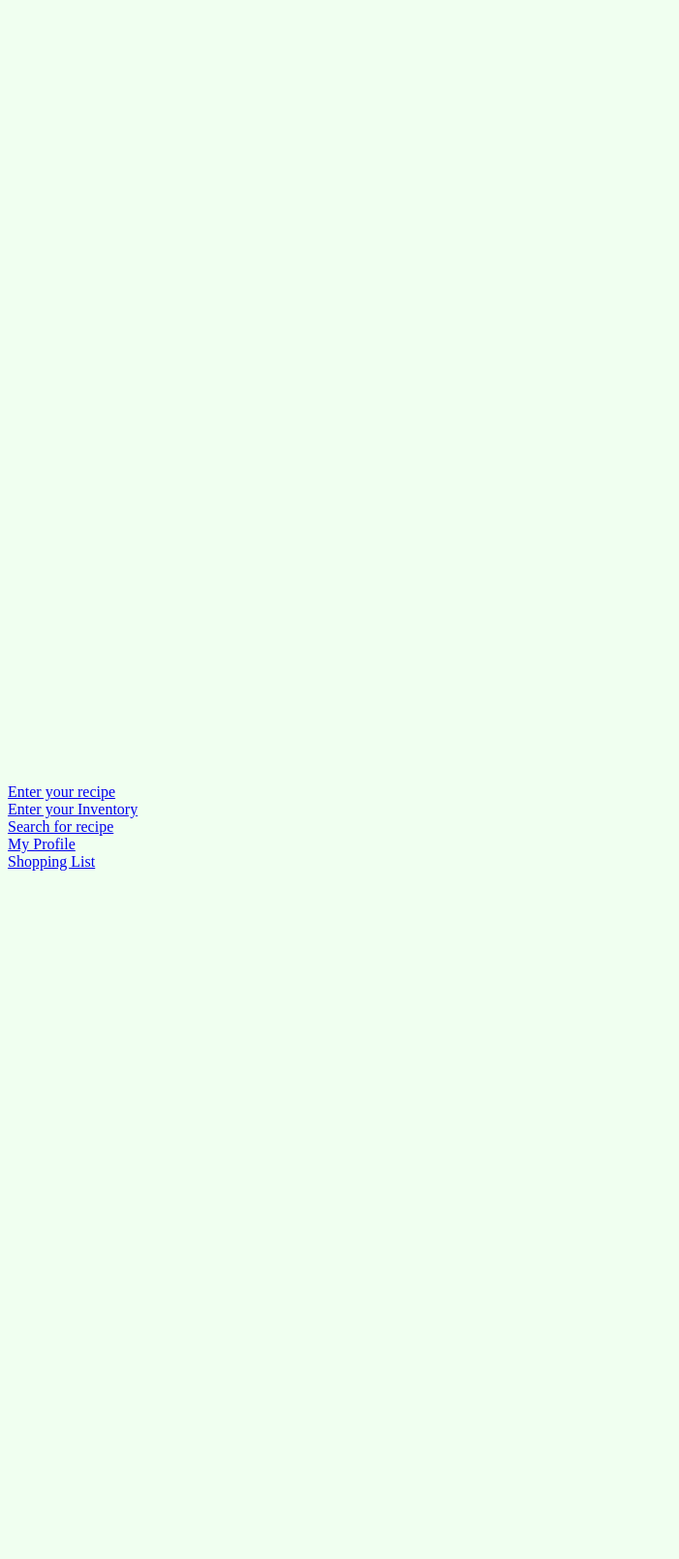
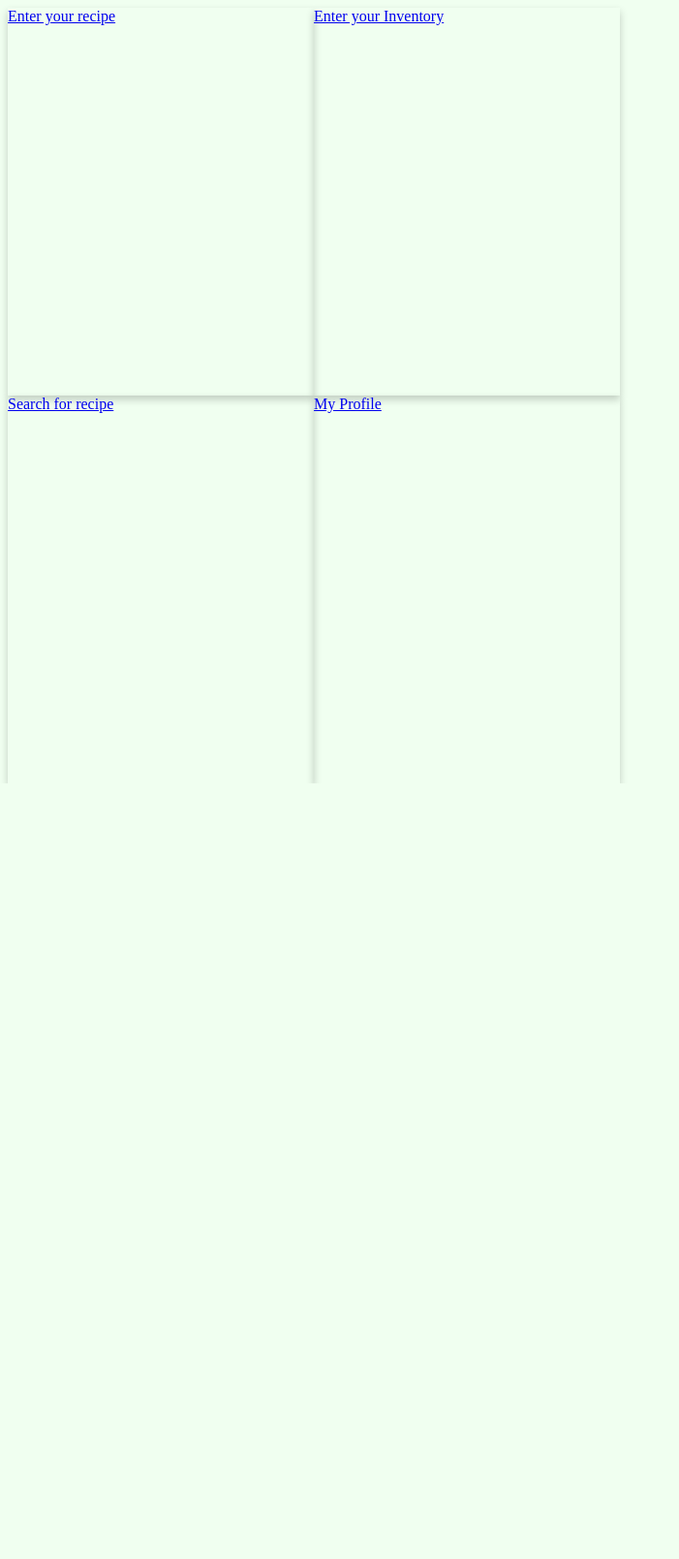
Before and after one commit to liorspitkowski/first-year-group-project, a PHP site: page /menu.html in a window 1280 px wide. Shown: the whole page at 97% size, without its empty margins (0-701 px from the left). After the commit the page ends 808 px from the top, so only its background shows below. Run offline with PHP 8.4, Linux system fonts and the light colour scheme.

Commit message:
update menu css: divide card and add card shadow

```diff
--- a/index.css
+++ b/index.css
@@ -17,11 +17,16 @@ body{
    background-color: gold;
    height:100%;
 }
+/*
+I don't know what this can do but I'll keep it cause
+the initial code I wrote had it. --Hanmin Liu
+
 .row::after{
     content:"";
     clear:both;
     display:table;
 }
+*/
 .column-1{
     float: left;
     height: 100%;
--- a/menu.css
+++ b/menu.css
@@ -12,23 +12,29 @@ body{
 .column-1{
     height:100%;
     width:50%;
+    float: left;
+}
+.block-row{
+    width:100%;
+    height:50%;
+}
+.block{
+    width:50%;
+    height:100%;
+    float:left;
+}
+.card{
+    /*Shadow*/
+    height:100%;
+    width:100%;
+    box-shadow: 0 4px 8px 0 rgba(0,0,0,0.2);
+    transition: 0.3s;
+}
+.card:hover{
+    box-shadow: 0 8px 16px 0 rgba(0,0,0,0.2);
 }
 .column-2{
     height:100%;
     width:50%;
+    float:left;
 }
-.block-1{
-
-}
-.block-2{
-
-}
-.block-3{
-
-}
-.block-4{
-
-}
-.card{
-
-}
--- a/menu.html
+++ b/menu.html
@@ -14,35 +14,43 @@
     <div class="row">
         <!--left part for 4 hyperlinks-->
         <div class="column-1">
+            <div class="block-row">
+                <div class="block">
+                    <div class="card">
+                        <a href="enterrecipe.html">Enter your recipe</a>
+                    </div>
+                </div>
+                <div class="block">
+                    <div class="card">
+                        <a href="enterinventory.html">Enter your Inventory</a>
+                    </div>
+                </div>
+            </div>
+            <div class="block-row">
+                <div class="block">
+                    <div class="card">
+                        <a href="search.html">Search for recipe</a>
+                    </div>
+                </div>
+                <div class="block">
+                    <div class="card">
+                        <a href="userprofile.html">My Profile</a>
+                    </div>
+                </div>
+            </div>
 
         </div>
         <!--right part for description-->
         <div class="column-2">
-            <div class="block-1">
-                <div class="card">
-                    <a href="enterrecipe.html">Enter your recipe</a>
-                </div>
-            </div>
-            <div class="block-2">
-                <div class="card">
-                    <a href="enterinventory.html">Enter your Inventory</a>
-                </div>
-            </div>
-            <div class="block-3">
-                <div class="card">
-                    <a href="search.html">Search for recipe</a>
-                </div>
-            </div>
-            <div class="block-4">
-                <div class="card">
-                    <a href="userprofile.html">My Profile</a>
-                </div>
-            </div>
+
+            <!--
+            Remember to add this to the upper bar.
             <div class="shopping-list">
                 <div class="card">
                     <a href="shoppinglist.html">Shopping List</a>
                 </div>
             </div>
+            -->
         </div>
     </div>
 </body>
```
